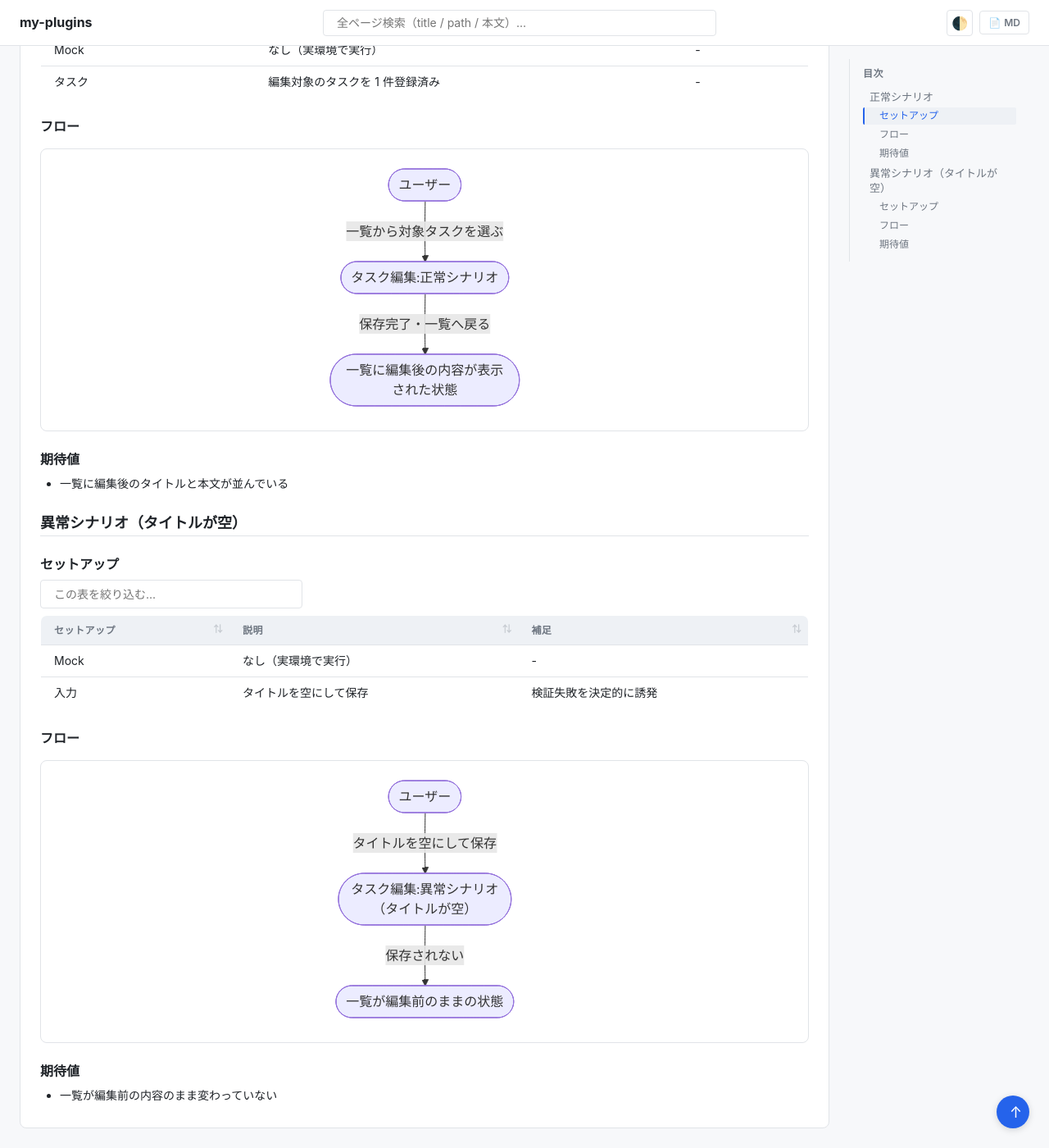
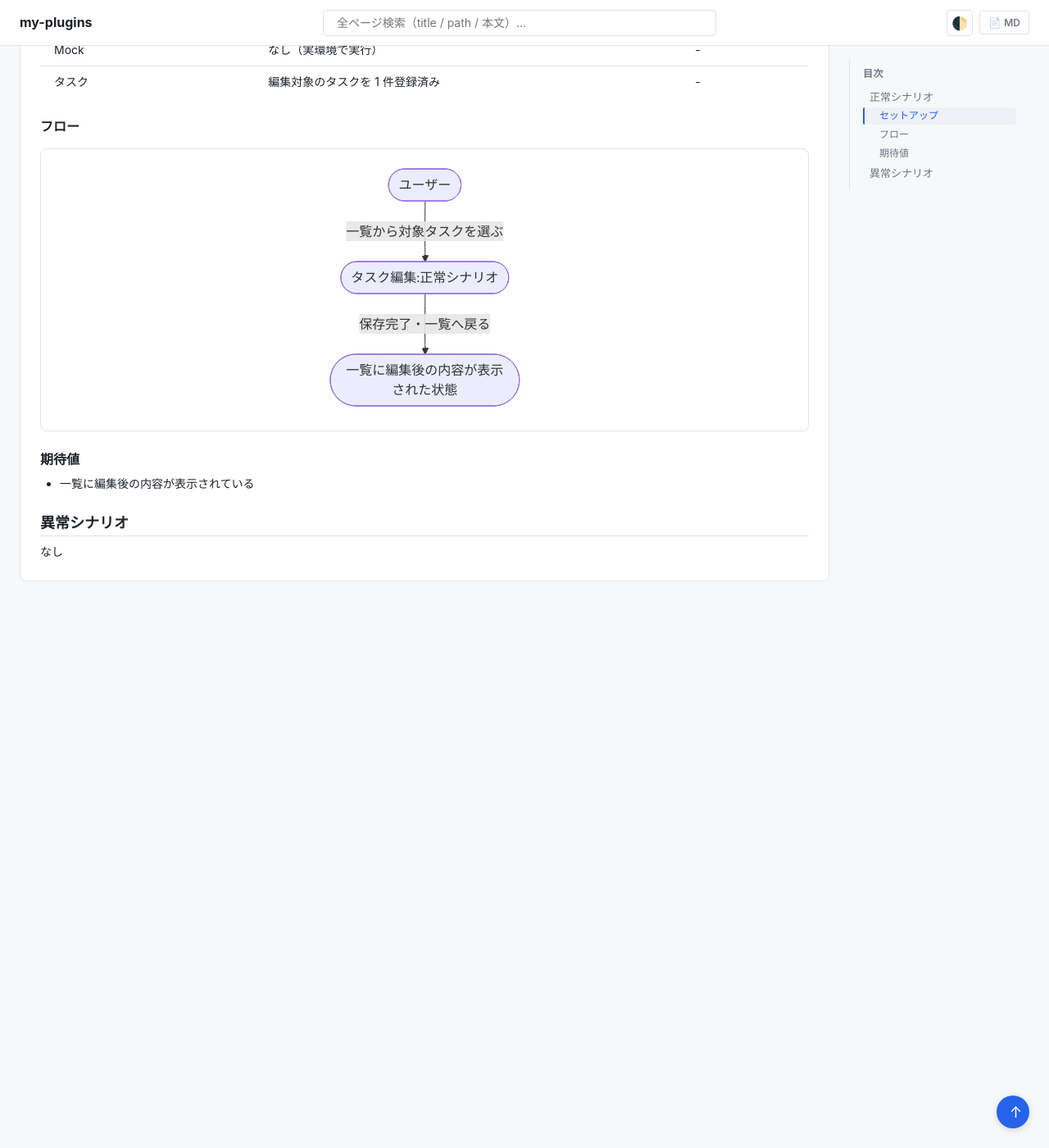
Before and after one commit to shuhei1101/ai-monitor-e2e, a Jekyll site: the page built from docs/wiki/設計図/シナリオ/複合ユースケース/タスク編集から一覧反映.md, in a window 1280 px wide and 1400 px high, scrolled down 347 px. Shown: the whole window at 82% size. Built offline with Jekyll 4.4.1, drawn with Linux system fonts in a browser that asks for light colours; our own code applies the rules of GitHub Pages for plain Markdown files; after the commit the page ends 1080 px from its top, so only the background shows below that; some of the changed text lies outside the part shown.

Commit message:
docs: 複合UC シナリオ（タスク編集から一覧反映）を追加

````diff
--- a/docs/wiki/設計図/シナリオ/複合ユースケース/タスク編集から一覧反映.md
+++ b/docs/wiki/設計図/シナリオ/複合ユースケース/タスク編集から一覧反映.md
@@ -27,27 +27,8 @@ flowchart TD
 
 ### 期待値
 
-- 一覧に編集後のタイトルと本文が並んでいる
+- 一覧に編集後の内容が表示されている
 
-## 異常シナリオ（タイトルが空）
+## 異常シナリオ
 
-### セットアップ
-
-| セットアップ | 説明 | 補足 |
-| --- | --- | --- |
-| Mock | なし（実環境で実行） | - |
-| 入力 | タイトルを空にして保存 | 検証失敗を決定的に誘発 |
-
-### フロー
-
-```mermaid
-flowchart TD
-  U0([ユーザー]) -->|タイトルを空にして保存| UC1([タスク編集:異常シナリオ<br>（タイトルが空）])
-  UC1 -->|保存されない| DONE([一覧が編集前のままの状態])
-
-  click UC1 "../単一ユースケース/タスク編集.md#異常シナリオタイトルが空"
-```
-
-### 期待値
-
-- 一覧が編集前の内容のまま変わっていない
+なし
````
Also changed, not shown: other parts of docs/wiki/設計図/シナリオ/複合ユースケース/タスク編集から一覧反映.md (+1 -1 lines).
